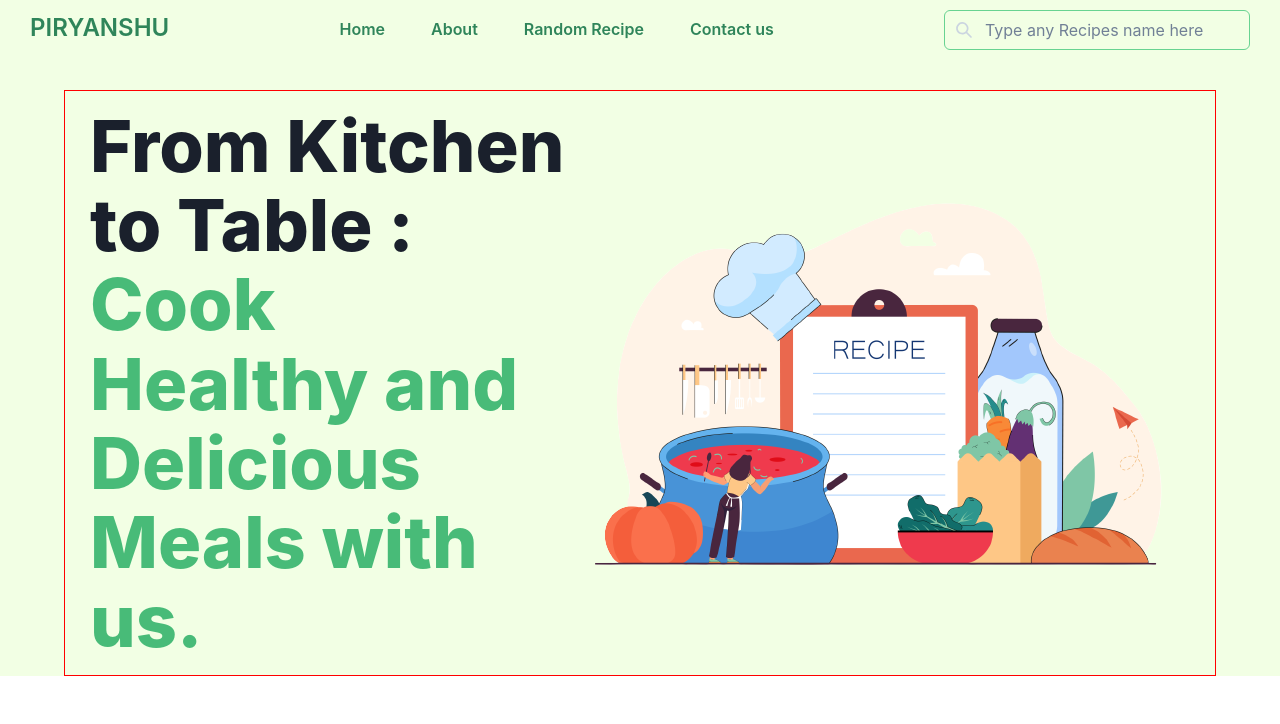
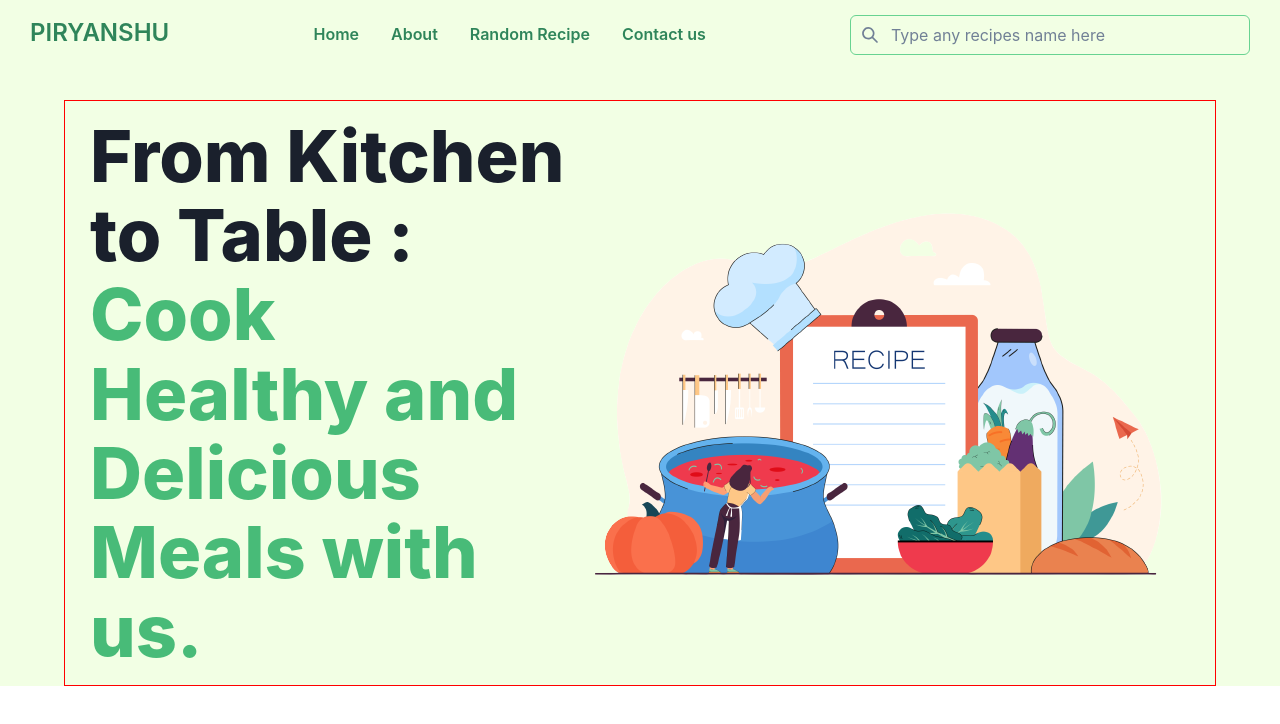
Before and after one commit to Piryanshu88/Food-Recipe-App, a React (Create React App) app in the folder food-app/: page / in a window 1280 px wide. Shown: the top 724 px of the page. Built offline with nearby package versions, Linux system fonts and the light colour scheme.

Commit message:
chaning ui

```diff
--- a/food-app/src/Components/Navbar/Navbar.jsx
+++ b/food-app/src/Components/Navbar/Navbar.jsx
@@ -15,7 +15,7 @@ export const Navbar = () => {
       <Flex fontSize={"2xl"} fontWeight="600" color={"green.600"}>
         PIRYANSHU
       </Flex>
-      <Flex gap={"14px"}>
+      <Flex>
         <Button
           variant={"ghost"}
           borderRadius="0"
@@ -65,20 +65,20 @@ export const Navbar = () => {
           Contact us
         </Button>
       </Flex>
-      <Flex>
+      <div className={styles.desktop_search_bar}>
         <InputGroup>
           <InputLeftElement
             pointerEvents="none"
-            children={<SearchIcon color="gray.300" />}
+            children={<SearchIcon color="gray.500" />}
           />
           <Input
-            placeholder="Type any Recipes name here"
+            placeholder="Type any recipes name here"
             focusBorderColor="green.300"
             borderColor={"green.300"}
             width="100%"
           />
         </InputGroup>
-      </Flex>
+      </div>
     </div>
   );
 };
--- a/food-app/src/Components/Navbar/Navbar.module.css
+++ b/food-app/src/Components/Navbar/Navbar.module.css
@@ -1,5 +1,8 @@
 .navbar_section {
   display: flex;
   justify-content: space-between;
-  padding: 10px 30px;
+  padding: 15px 30px;
 }
+.desktop_search_bar {
+  width: 400px;
+}
```
